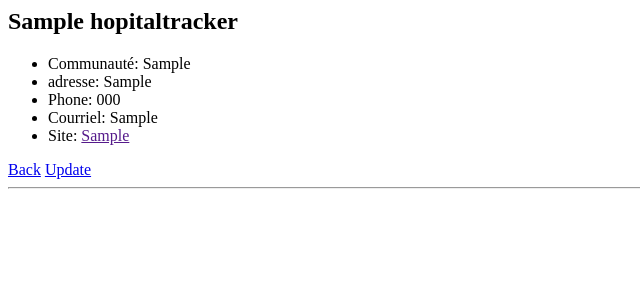
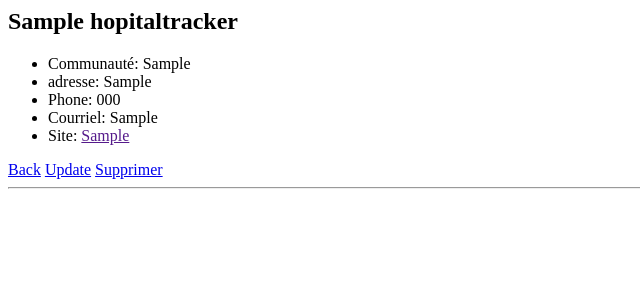
Before and after one commit to djken/GestionHopital-django, a Django app: page /afficher_un_hopital/1/ in a window 1280 px wide. Shown: the top 300 px of the page, without its empty margins (0-640 px from the left). Run offline with Django 5.2, Linux system fonts and the light colour scheme; tables that the repository leaves empty hold one stand-in row (values such as "Sample post").

Commit message:
Finish with Delete Operation

```diff
--- a/localisationHopital/Hregister/templates/hopitaux/afficher_un_hopital.html
+++ b/localisationHopital/Hregister/templates/hopitaux/afficher_un_hopital.html
@@ -17,6 +17,9 @@
             <span class="">
                 <a class="btn btn-outline-info btn-sm" href="{% url 'modifier-hopital' hopital.id %}">Update</a>
             </span>
+            <span class="">
+                <a class="btn btn-outline-info btn-sm" href="{% url 'supprimer-hopital' hopital.id %}" onclick="return confirm('Are you sure you want to delete this hospital?')">Supprimer</a>
+            </span>
         </div>
     </div>
 
--- a/localisationHopital/Hregister/urls.py
+++ b/localisationHopital/Hregister/urls.py
@@ -8,6 +8,7 @@ urlpatterns = [
     path('ajouter_hopital/', views.ajouter_hopital, name= 'ajout-hopital'),
     path('modifier_hopital/<int:hopital_id>/', views.modifier_hopital, name='modifier-hopital'),
     path('afficher_un_hopital/<int:hopital_id>/', views.afficher_un_hopital, name='un-hopital'),
+    path('supprimer_un_hopital/<int:hopital_id>/', views.supprimer_un_hopital, name='supprimer-hopital'),
 ]
 
 # DRY
--- a/localisationHopital/Hregister/views.py
+++ b/localisationHopital/Hregister/views.py
@@ -43,3 +43,8 @@ def modifier_hopital(request, hopital_id):
 def afficher_un_hopital(request, hopital_id):
     hopital = Hopitaltracker.objects.get(pk=hopital_id)
     return render(request, 'hopitaux/afficher_un_hopital.html', {'hopital': hopital})
+
+def supprimer_un_hopital(request, hopital_id):
+    hopital = Hopitaltracker.objects.get(pk=hopital_id)
+    hopital.delete()
+    return redirect('les-hopitaux')
```
